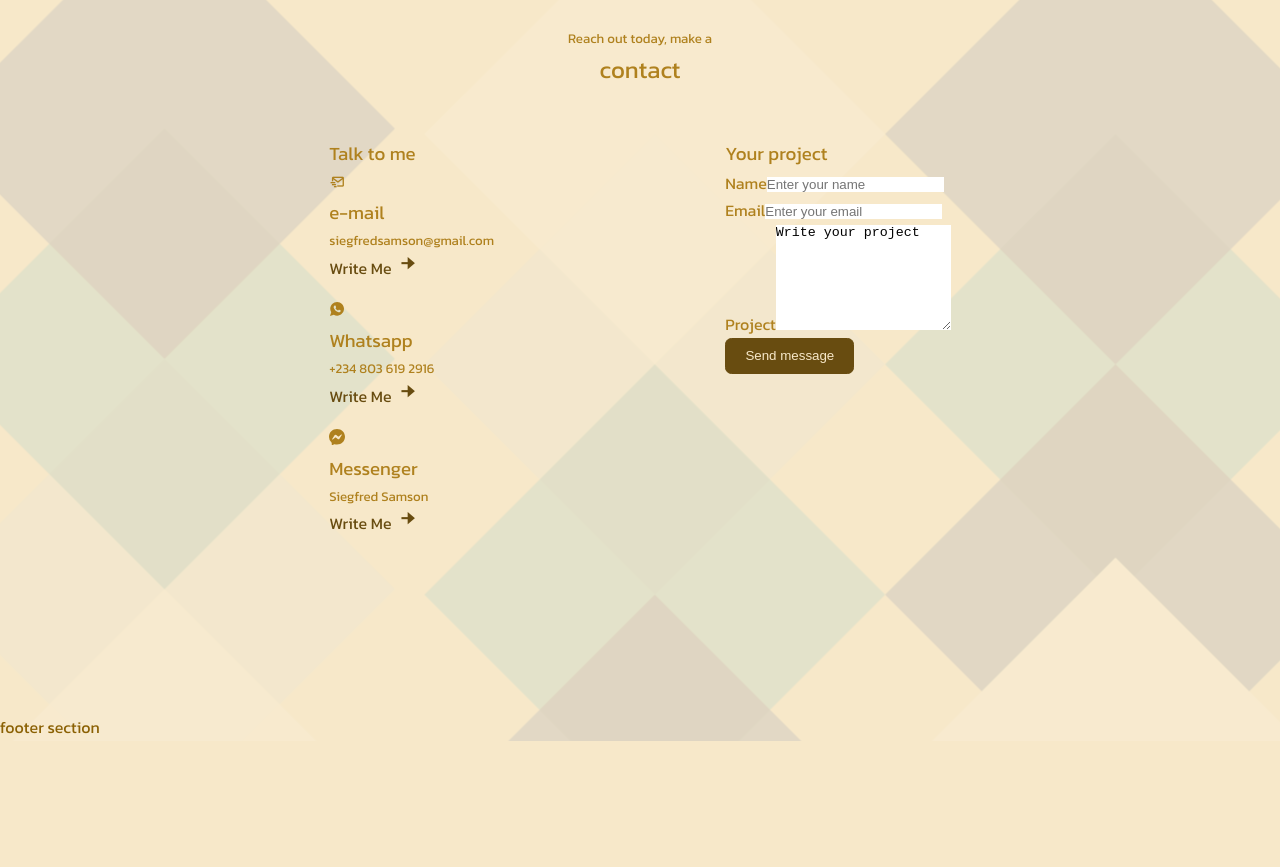
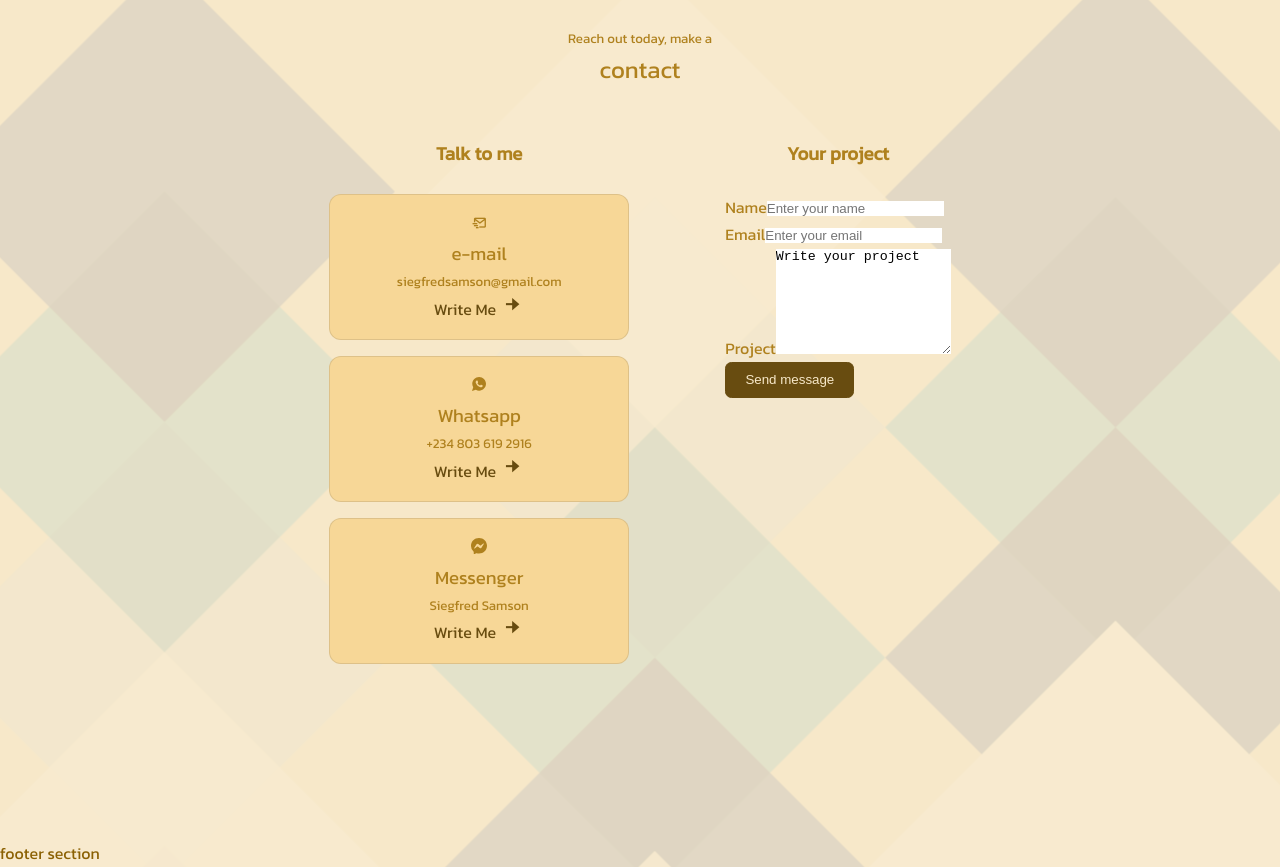
Before and after one commit to siegfred14/portfolio, a React (Create React App) app: page / in a window 1280 px wide. Shown: the part 5720-6587 px from the top of the page. Before the commit the page ends 6461 px from the top, so only its background shows below. Built offline with nearby package versions, Linux system fonts and the light colour scheme; a web font is replaced by a local one.

Commit message:
contact card styled

```diff
--- a/src/components/contact/contact.css
+++ b/src/components/contact/contact.css
@@ -13,11 +13,25 @@
   padding-bottom: 3rem;
 }
 
-.contact_container .contact_info {
+.contact_container .contact_content .contact_title {
+  text-align: center;
+  font-weight: bold;
+  margin-bottom: 1.5rem;
+}
+
+.contact_container .contact_content .contact_info {
   display: -ms-grid;
   display: grid;
   row-gap: 1rem;
   -ms-grid-columns: 300px;
       grid-template-columns: 300px;
 }
+
+.contact_container .contact_content .contact_info .contact_card {
+  background-color: var(--color-bg-variant);
+  border: 1px solid rgba(0, 0, 0, 0.1);
+  padding: 1rem;
+  border-radius: 0.75rem;
+  text-align: center;
+}
 /*# sourceMappingURL=contact.css.map */
--- a/src/components/contact/contact.scss
+++ b/src/components/contact/contact.scss
@@ -7,9 +7,27 @@
     column-gap: 6rem;
     padding-bottom: 3rem;
 
-    .contact_info{
-        display: grid;
-        row-gap: 1rem;
-        grid-template-columns: 300px;
+    .contact_content{
+        .contact_title{
+            text-align: center;
+            font-weight: bold;
+            margin-bottom: 1.5rem;
+        }
+
+        .contact_info{
+            display: grid;
+            row-gap: 1rem;
+            grid-template-columns: 300px;
+
+            .contact_card{
+                background-color: var(--color-bg-variant);
+                border: 1px solid rgba(0,0,0,0.1);
+                padding: 1rem;
+                border-radius: 0.75rem;
+                text-align: center;
+            }
+        }
+
     }
+
 }
```
Also changed, not shown: 1 other file (tests, documents, lock files or other folders).
